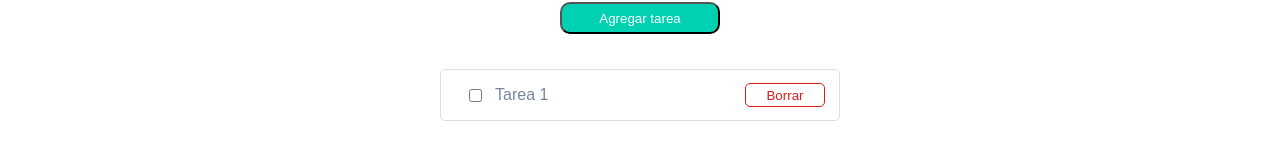
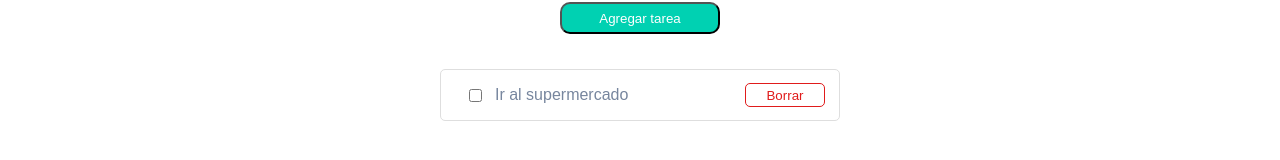
Before and after one commit to PabloFernandez-Git/to-do-list-w3, a React (Create React App) app: page / in a window 1280 px wide. Shown: the part 154-314 px from the top of the page. Built offline with nearby package versions, Linux system fonts and the light colour scheme.

Commit message:
Mostrando el componente Task

```diff
--- a/src/App.jsx
+++ b/src/App.jsx
@@ -1,6 +1,6 @@
 import React, { Component } from 'react';
 import { createGlobalStyle } from 'styled-components'
-import { generate as id } from 'shortid'
+import {generate as id} from 'shortid';
 import allColors from './styles/colors'
 import Header from './components/Header'
 import FormTask from './components/FormTask'
@@ -19,12 +19,22 @@ const GlobalStyle = createGlobalStyle`
 
 class App extends Component {
 
+  state = {
+    tasks: [
+      {
+        title: 'Ir al supermercado',
+        done: false
+      }
+    ]
+  }
 
   handleSubmit = (e) => {
     e.preventDefault()
   }
 
   render() {
+
+    const { tasks } = this.state
 
     return (
       <>
@@ -34,7 +44,14 @@ class App extends Component {
           handleSubmit={this.handleSubmit}
         />
         <div>
-          <Task></Task>
+          {
+            tasks.map(task => (
+              <Task
+                key={id()}
+                title={task.title}
+              />
+            ))
+          }
         </div>
       </>
     )
--- a/src/components/FormTask.jsx
+++ b/src/components/FormTask.jsx
@@ -1,7 +1,7 @@
 import React from 'react'
 import styled from 'styled-components'
 import allColors from '../styles/colors'
-import { generate as id } from 'shortid'
+
 
 const Input = styled.input`
     border: none;
--- a/src/components/Task.jsx
+++ b/src/components/Task.jsx
@@ -38,13 +38,13 @@ const TaskButton = styled.button`
 `
 
 
-const Task = () => {
+const Task = ({ title }) => {
     return (
         <TaskContainer>
             <input
                 type="checkbox"
             />
-            <TaskText>{'Tarea 1'}</TaskText>
+            <TaskText>{title}</TaskText>
             <TaskButton>Borrar</TaskButton>
         </TaskContainer>
     )
```
